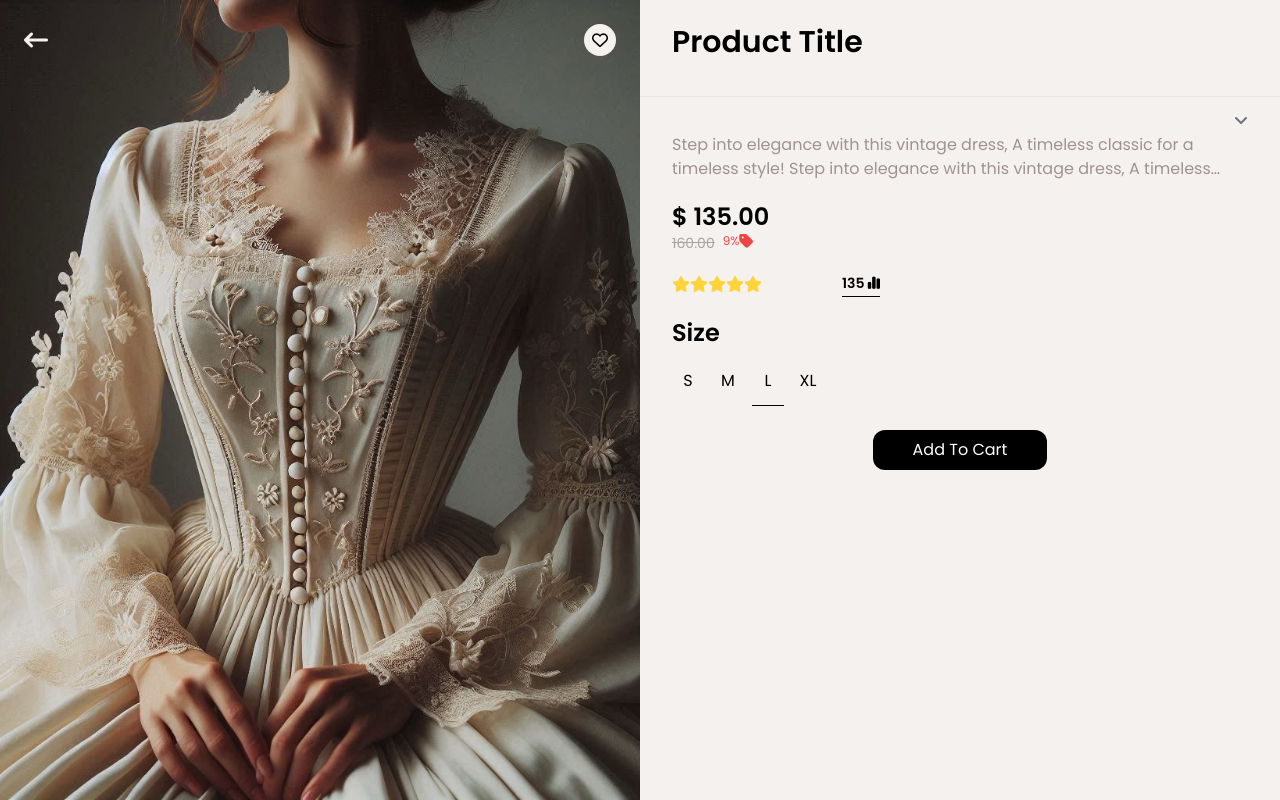
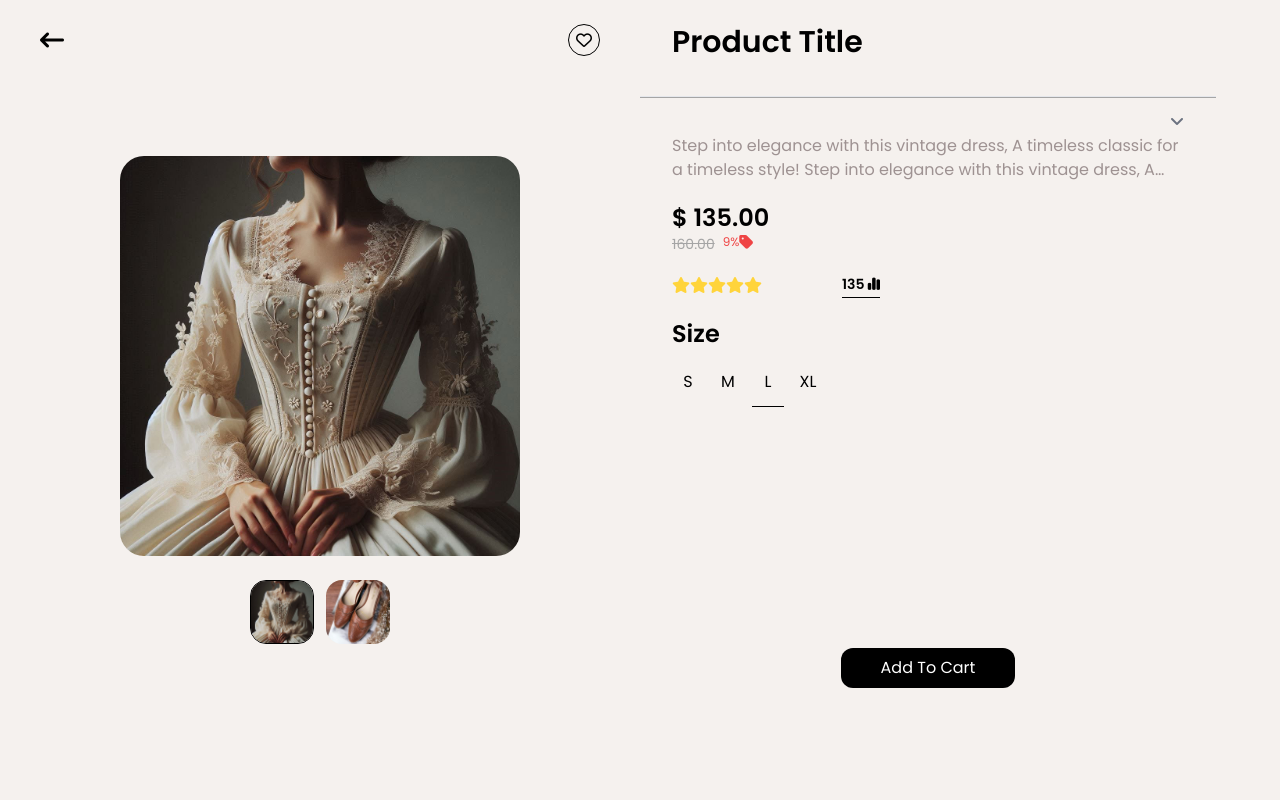
Before and after one commit to KholoudELkasaby/vinto-client-side, an Angular app: page /details in a window 1280 px wide. Built offline with nearby package versions, Linux system fonts and the light colour scheme.

Commit message:
update details component; enhance layout and implement image selection functionality with thumbnail navigation

```diff
--- a/src/app/components/details/details-info/details-info.component.html
+++ b/src/app/components/details/details-info/details-info.component.html
@@ -1,12 +1,10 @@
-<div
-  class="container-fluid flex flex-col w-full h-full bg-background-color gap-3"
->
+<div class="flex flex-col lg:w-[90%] w-full h-full bg-background-color gap-3">
   <!-- p-title -->
   <h2 class="product-title text-3xl font-semibold px-8 py-6">Product Title</h2>
 
   <hr class="bg-gray-color text-gray-color h-[2px]" />
 
-  <div class="w-full flex flex-col bg-background-color px-8 gap-5">
+  <div class="w-full flex flex-col bg-background-color px-8 gap-5 flex-grow">
     <!-- p-desc -->
     <div class="w-full">
       <!-- Expand/Collapse Button -->
@@ -77,7 +75,7 @@
   </div>
 
   <!-- ADD TO CART  -->
-  <div class="w-full flex justify-center p-3">
+  <div class="w-full flex justify-center mb-28">
     <app-add-to-cart-btn />
   </div>
 </div>
--- a/src/app/components/details/details.component.html
+++ b/src/app/components/details/details.component.html
@@ -1,20 +1,21 @@
 <div
-  class="grid grid-rows-12 sm:grid-row-12 md:grid-cols-12 w-full h-screen bg-background-color overflow-x-hidden"
+  class="grid lg:grid-cols-12 w-full h-screen bg-background-color lg:overflow-y-hidden overflow-x-hidden"
 >
-  <!-- Left  Section  -->
-  <section
-    class="row-span-8 md:row-span-12 md:col-span-6 relative flex justify-center bg-cover bg-center bg-no-repeat"
-    style="background-image: url('/Images/dress.jfif')"
+  <section class="md:col-span-6 h-screen flex flex-col relative">
+    <div class="w-full h-full flex flex-col gap-6 justify-center items-center">
+      <!-- Top Navigation -->
+      <div class="absolute top-0 left-0 w-full py-6 px-10 flex justify-between">
+        <a
+          routerLink="/"
+          class="cursor-pointer hover:scale-105 active:scale-90"
         >
-    <div class="absolute top-0 left-0 w-full p-6 flex justify-between">
-      <a routerLink="/" class="cursor-pointer hover:scale-105 active:scale-90"
-        ><i
-          class="fa-solid fa-arrow-left-long text-2xl text-background-color active:text-dark-brown"
-        ></i
-      ></a>
+          <i
+            class="fa-solid fa-arrow-left-long text-2xl text-black active:text-dark-brown"
+          ></i>
+        </a>
         <div
           (click)="toggleFavorite()"
-        class="rounded-full w-8 h-8 p-2 flex items-center justify-center bg-background-color cursor-pointer hover:scale-105 active:scale-90"
+          class="rounded-full w-8 h-8 p-2 border border-black flex items-center justify-center bg-background-color cursor-pointer hover:scale-105 active:scale-90"
         >
           <i
             [ngClass]="{ 'fa-regular': !isFavorite, 'fa-solid': isFavorite }"
@@ -22,10 +23,35 @@
           ></i>
         </div>
       </div>
+
+      <!-- images -->
+      <div class="relative w-[400px] h-[400px]">
+        <img
+          [src]="selectedImage"
+          alt="main-img"
+          class="w-full h-full rounded-3xl object-cover"
+        />
+      </div>
+      <!-- Image Bar -->
+      <div class="w-full flex justify-center">
+        <div class="flex gap-3">
+          <img
+            *ngFor="let image of images"
+            [src]="image"
+            alt="thumbnail"
+            class="w-16 h-16 object-cover hover:scale-105 active:scale-95 rounded-2xl cursor-pointer"
+            [ngClass]="{
+              'border border-black': image === selectedImage
+            }"
+            (click)="selectImage(image)"
+          />
+        </div>
+      </div>
+    </div>
   </section>
 
   <!--Right Section -->
-  <section class="details-info md:col-span-6 bg-background-color">
+  <section class="details-info md:col-span-6 h-screen bg-background-color">
     <app-details-info />
   </section>
 </div>
--- a/src/app/components/details/details.component.ts
+++ b/src/app/components/details/details.component.ts
@@ -15,4 +15,12 @@ export class DetailsComponent {
   toggleFavorite() {
     this.isFavorite = !this.isFavorite;
   }
+
+  ///////
+  // Array of images
+  images = ['/Images/dress.jfif', '/Images/test-card.png'];
+  selectedImage = this.images[0];
+  selectImage(image: string) {
+    this.selectedImage = image;
+  }
 }
```
Lines whose indentation alone changed are shown as unchanged.
